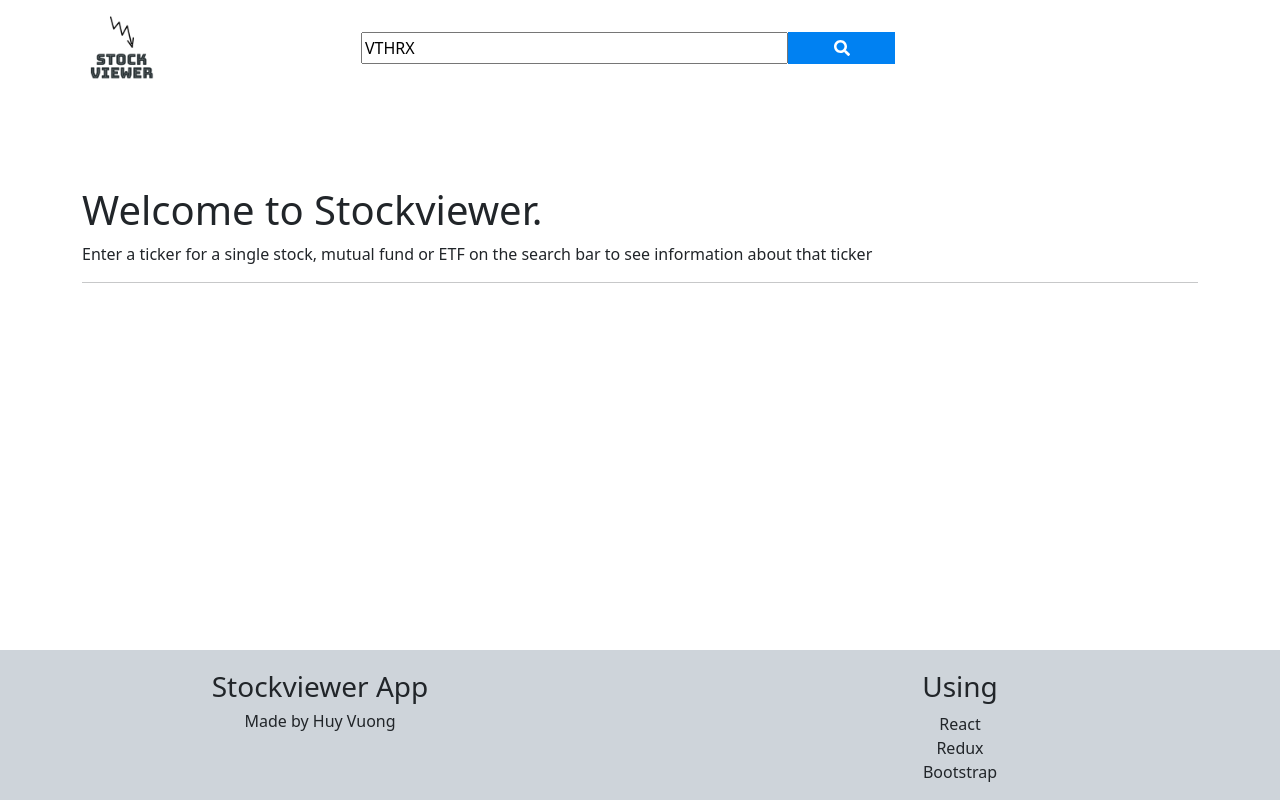
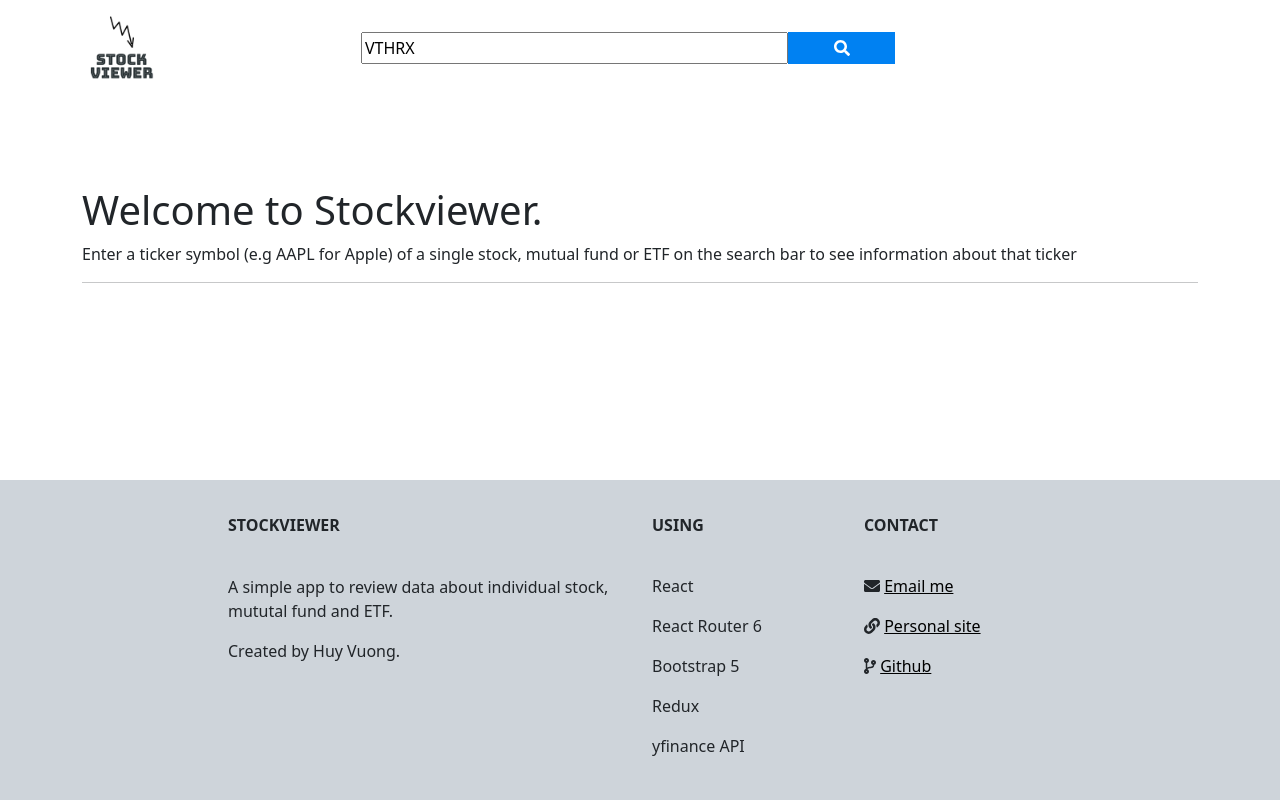
Before and after one commit to huycans/stockviewer, a React (Create React App) app: page / in a window 1280 px wide. Built offline with nearby package versions, Linux system fonts and the light colour scheme.

Commit message:
Improve footer

```diff
--- a/src/components/Footer.tsx
+++ b/src/components/Footer.tsx
@@ -1,21 +1,92 @@
+import {
+  faEnvelope,
+  faLink,
+  faCodeBranch
+} from "@fortawesome/free-solid-svg-icons";
+import { FontAwesomeIcon } from "@fortawesome/react-fontawesome";
 import React from "react";
+import { Link } from "react-router-dom";
 
 // https://css-tricks.com/couple-takes-sticky-footer/
 export default function Footer() {
   return (
-    <footer className="footer">
-      <div className="col-6 text-center">
-        <h3>Stockviewer App</h3>
-        <h6>Made by Huy Vuong</h6>
+    <footer
+      className="text-center text-lg-start text-dark footer"
+    >
+      <section className="">
+        <div className="container text-center text-md-start mt-3">
+          <div className="row mt-3">
+            <div className="col-md-6 mx-auto mb-4">
+              <h6 className="text-uppercase fw-bold">Stockviewer</h6>
+              <hr
+                className="mb-4 mt-0 d-inline-block mx-auto heading-underline"
+              />
+              <p>A simple app to review data about individual stock, mututal fund and ETF.</p>
+              <p>Created by Huy Vuong.</p>
+            </div>
+
+            <div className="col-md-3 mx-auto mb-4">
+              <h6 className="text-uppercase fw-bold">Using</h6>
+              <hr
+                className="mb-4 mt-0 d-inline-block mx-auto"
+              />
+              <p>
+                <span className="text-dark">React</span>
+              </p>
+              <p>
+                <span className="text-dark">React Router 6</span>
+              </p>
+              <p>
+                <span className="text-dark">Bootstrap 5</span>
+              </p>
+              <p>
+                <span className="text-dark">Redux</span>
+              </p>
+              <p>
+                <span className="text-dark">yfinance API</span>
+              </p>
+            </div>
+
+            <div className="col-md-3 mx-auto mb-md-0 mb-4">
+              <h6 className="text-uppercase fw-bold">Contact</h6>
+              <hr
+                className="mb-4 mt-0 d-inline-block mx-auto"
+
+              />
+              <p>
+                <FontAwesomeIcon icon={faEnvelope} />{" "}
+                <a
+                  target="_blank"
+                  rel="noreferrer"
+                  href={"mailto: huyvuong0096@gmail.com"}
+                >
+                  Email me
+                </a>
+              </p>
+              <p>
+                <FontAwesomeIcon icon={faLink} />{" "}
+                <a
+                  target="_blank"
+                  rel="noreferrer"
+                  href={"https://huycans.github.io/"}
+                >
+                  Personal site
+                </a>
+              </p>
+              <p>
+                <FontAwesomeIcon icon={faCodeBranch} />{" "}
+                <a
+                  target="_blank"
+                  rel="noreferrer"
+                  href={"https://github.com/huycans"}
+                >
+                  Github
+                </a>
+              </p>
+            </div>
+          </div>
         </div>
-      <div className="col-6 text-center">
-        <h3>Using</h3>
-        <ul className="tech-used">
-          <li>React</li>
-          <li>Redux</li>
-          <li>Bootstrap</li>
-        </ul>
-      </div>
+      </section>
     </footer>
   );
 }
--- a/src/components/Welcome.tsx
+++ b/src/components/Welcome.tsx
@@ -10,7 +10,7 @@ export default function Welcome() {
       <div>
         <h1>Welcome to Stockviewer.</h1>
         <p>
-          Enter a ticker for a single stock, mutual fund or ETF on the search
+          Enter a ticker symbol (e.g AAPL for Apple) of a single stock, mutual fund or ETF on the search
           bar to see information about that ticker
         </p>
       </div>
--- a/src/styles/_footer.scss
+++ b/src/styles/_footer.scss
@@ -1,5 +1,7 @@
-$footer-height: 150px;
+$footer-height: 300px; //=300+paddingTop
+$footer-padding-top: 20px;
 .footer {
+  padding-top: $footer-padding-top;
   display: flex;
   justify-content: center;
   align-items: start;
@@ -7,8 +9,12 @@ $footer-height: 150px;
   position: absolute;
   bottom: 0;
   width: 100%;
-  height: $footer-height;
-  padding-top: 20px;
+  height: $footer-height+$footer-padding-top;
+  .heading-underline {
+    width: "60px";
+    background-color: $black;
+    height: 2px;
+  }
   ul {
     padding-left: 0;
   }
@@ -19,8 +25,12 @@ $footer-height: 150px;
   div[class*="col-"] {
     height: 100%;
   }
+
+  a {
+    color: $black;
+  }
 }
 
-.push{
+.push {
   height: $footer-height;
 }
```
